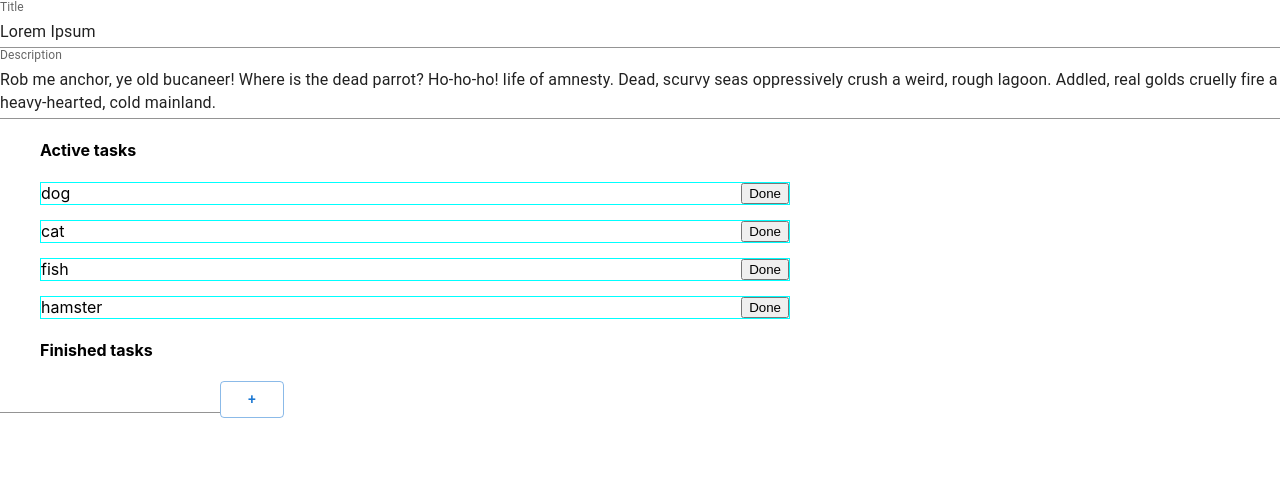
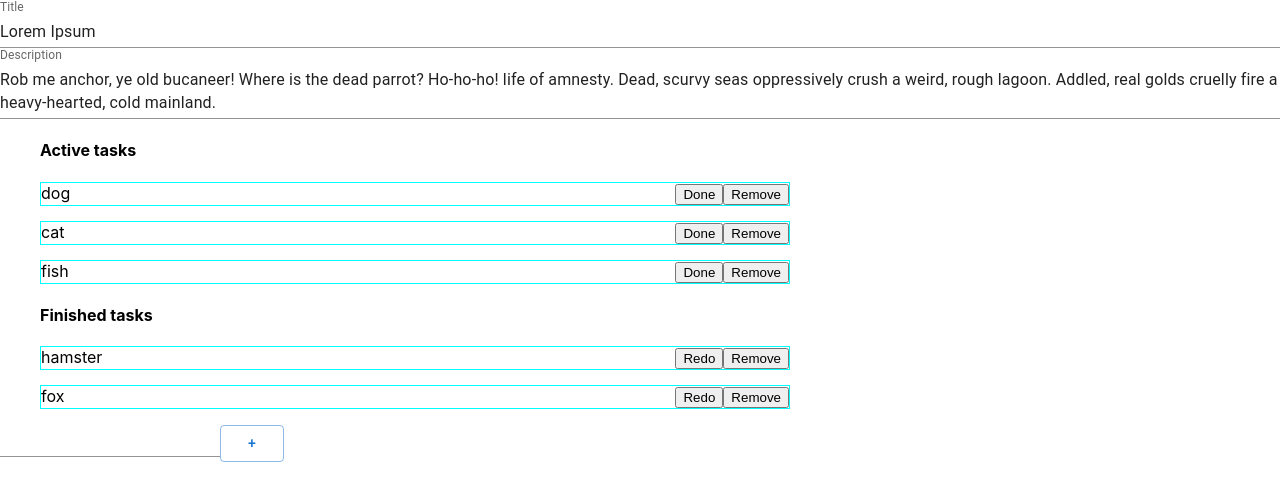
Before and after one commit to Roma-Ol/List-Bee, a React (Create React App) app: page / in a window 1280 px wide. Shown: the top 500 px of the page. Built offline with nearby package versions, Linux system fonts and the light colour scheme.

Commit message:
Removed DnD & added action managment

```diff
--- a/package.json
+++ b/package.json
@@ -10,12 +10,17 @@
     "@testing-library/jest-dom": "^5.16.4",
     "@testing-library/react": "^13.3.0",
     "@testing-library/user-event": "^13.5.0",
+    "gulp": "^4.0.2",
+    "gulp-sass": "^5.1.0",
+    "gulp-sourcemaps": "^3.0.0",
+    "gulp-stylelint": "^13.0.0",
     "react": "^18.2.0",
     "react-dnd": "^16.0.1",
     "react-dnd-html5-backend": "^16.0.1",
     "react-dnd-touch-backend": "^16.0.1",
     "react-dom": "^18.2.0",
     "react-scripts": "5.0.1",
+    "sass": "^1.54.4",
     "web-vitals": "^2.1.4"
   },
   "scripts": {
--- /dev/null
+++ b/src/Components/card/add-item/add-todo.css
@@ -0,0 +1,4 @@
+.body {
+  background: red;
+}
+/*# sourceMappingURL=add-todo.css.map */
--- /dev/null
+++ b/src/Components/card/add-item/add-todo.scss
@@ -0,0 +1,3 @@
+.body {
+  background: red;
+}
--- a/src/Components/card/card-wrapper/card.js
+++ b/src/Components/card/card-wrapper/card.js
@@ -8,7 +8,8 @@ const testState = [
     {uid: 1, title: 'dog', key: 1, isActive: true},
     {uid: 2, title: 'cat', key: 2, isActive: true},
     {uid: 3, title: 'fish', key: 3, isActive: true},
-    {uid: 4, title: 'hamster', key: 4, isActive: true},
+    {uid: 4, title: 'hamster', key: 4, isActive: false},
+    {uid: 5, title: 'fox', key: 5, isActive: false},
 ]
 
 const ListCard = () => {
@@ -23,73 +24,44 @@ const ListCard = () => {
         setTodos((todos) => newTodo);
     }
 
-    const moveTodoListItem = useCallback(
-        (dragIndex, hoverIndex) => {
-            const dragItem = todos[dragIndex]
-            const hoverItem = todos[hoverIndex]
-
-            // Swap places of dragItem and hoverItem in the pets array
-            setTodos(todos => {
-                const updatedTodo = [...todos]
-                updatedTodo[dragIndex] = hoverItem
-                updatedTodo[hoverIndex] = dragItem
-                return updatedTodo
-            })
-        },
-        [todos],
-    )
+    // Set card status.
+    const setStatus = (action) => {
+        switch (action) {
+            case 'done':
+                console.log('done');
+                break;
+            case 'redo':
+                console.log('redo');
+                break;
+            default:
+                console.log('remove');
+        }
+    }
 
     // Make inactive.
     const makeInactive = (keyIndex) => {
-        const newState = [...todos];
-
-        const a = newState.find(function (item) {
-            return item.uid === keyIndex;
-        });
-
-        newState[newState.indexOf(a)].isActive = !newState[newState.indexOf(a)].isActive;
-        setTodos(newState);
+        console.log('asd')
+        // const newState = [...todos];
+        //
+        // const a = newState.find(function (item) {
+        //     return item.uid === keyIndex;
+        // });
+        //
+        // newState[newState.indexOf(a)].isActive = !newState[newState.indexOf(a)].isActive;
+        // setTodos(newState);
     }
 
     return (
         <div className='card__body'>
-            {/*<div className="list__card__actions">*/}
-            {/*    <Fab variant="extended"*/}
-            {/*         size="small"*/}
-            {/*         color="primary"*/}
-            {/*         aria-label="add"*/}
-            {/*         onClick={() => {*/}
-            {/*             setOppositeVal(isOpened === false)*/}
-            {/*         }}>*/}
-            {/*        Actions*/}
-            {/*        <MenuIcon/>*/}
-            {/*    </Fab>*/}
-
-            {/*    {isOpened ?*/}
-            {/*        <div className="list__card__quick-actions">*/}
-            {/*            <ButtonGroup*/}
-            {/*                orientation="vertical"*/}
-            {/*                aria-label="vertical outlined button group">*/}
-            {/*                <Button key="one">Delete</Button>*/}
-            {/*                <Button key="two">Add row (left)</Button>*/}
-            {/*                <Button key="three">Add row (right)</Button>*/}
-            {/*            </ButtonGroup>*/}
-            {/*        </div>*/}
-            {/*        :*/}
-            {/*        null}*/}
-            {/*</div>*/}
-
-            <DndProvider backend={HTML5Backend}>
                 <ul className='todo-list__active'>
                     <h4>Active tasks</h4>
                     {todos.filter(item => item.isActive)
                         .map((item, index) => (
                             <ListItem key={item.uid}
-                                      identifier={item.uid}
-                                      index={index}
                                       title={item.title}
-                                      makeInactive={makeInactive}
-                                      moveListItem={moveTodoListItem}/>
+                                      isActive={item.isActive}
+                                      setStatus={setStatus}
+                                      makeInactive={makeInactive}/>
                         ))}
                 </ul>
 
@@ -98,13 +70,12 @@ const ListCard = () => {
                     {todos.filter(item => !item.isActive)
                         .map((item, index) => (
                             <ListItem key={item.uid}
-                                      index={index}
                                       title={item.title}
-                                      makeInactive={makeInactive}
-                                      moveListItem={moveTodoListItem}/>
+                                      isActive={item.isActive}
+                                      setStatus={setStatus}
+                                      makeInactive={makeInactive}/>
                         ))}
                 </ul>
-            </DndProvider>
 
             <AddTodo currentState={todos}
                      updateTodoList={updateTodoList}/>
--- a/src/Components/card/list-item/listItem.js
+++ b/src/Components/card/list-item/listItem.js
@@ -1,6 +1,3 @@
-import React, {useRef} from 'react'
-import {useDrag, useDrop} from 'react-dnd'
-
 const cardStyle = {
     border: '1px solid cyan',
     display: 'flex',
@@ -11,59 +8,28 @@ const cardStyle = {
     cursor: 'move',
 }
 
-const ListItem = ({title, index, identifier, moveListItem, makeInactive}) => {
-
-    // useDrag - the list item is draggable
-    const [{isDragging}, dragRef] = useDrag({
-        type: 'item',
-        item: {index},
-        collect: (monitor) => ({
-            isDragging: monitor.isDragging(),
-        }),
-    })
-
-    // useDrop - the list item is also a drop area
-    const [spec, dropRef] = useDrop({
-        accept: 'item',
-        hover: (item, monitor) => {
-            const dragIndex = item.index
-            const hoverIndex = index
-            const hoverBoundingRect = ref.current?.getBoundingClientRect()
-            const hoverMiddleY = (hoverBoundingRect.bottom - hoverBoundingRect.top) / 2
-            const hoverActualY = monitor.getClientOffset().y - hoverBoundingRect.top
-
-            // if dragging down, continue only when hover is smaller than middle Y
-            if (dragIndex < hoverIndex && hoverActualY < hoverMiddleY) return
-            // if dragging up, continue only when hover is bigger than middle Y
-            if (dragIndex > hoverIndex && hoverActualY > hoverMiddleY) return
-
-            moveListItem(dragIndex, hoverIndex)
-            item.index = hoverIndex
-        },
-    })
-
-    const handleClick = () => {
-        makeInactive(identifier);
+const ListItem = ({title, identifier, isActive, setStatus, makeInactive}) => {
+    const handleClick = (e) => {
+        const action = e.target.getAttribute('value');
+        setStatus(action);
     }
-
-    // Join the 2 refs together into one (both draggable and can be dropped on)
-    const ref = useRef(null),
-        dragDropRef = dragRef(dropRef(ref))
 
     return (
         <li className='todo-list__item'
-            ref={dragDropRef}
             style={cardStyle}>
 
             <div className="todo-list__item__title">
                 {title}
             </div>
 
-            <button className='todo-list__item__delete'
-                    onClick={handleClick}
-                    value="Done">
-                Done
-            </button>
+            <div className="todo-list__item_cta">
+                {isActive
+                    ? <button className='todo-list__item__done'  onClick={handleClick} value="done">Done</button>
+                    : <button className='todo-list__item__redo'  onClick={handleClick} value="redo">Redo</button>
+                }
+
+                <button className='todo-list__item__delete' onClick={handleClick} value="remove"> Remove</button>
+            </div>
         </li>
 
     )
```
Also changed, not shown: gulpfile.js (added, +27 -0 lines), .stylelintrc.json (added), 2 other files (tests, documents, lock files or other folders).
